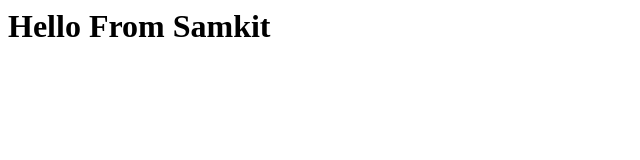
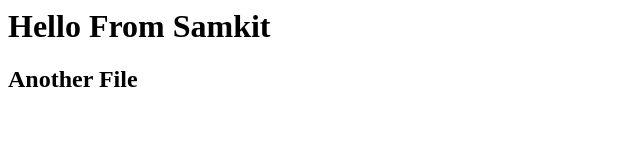
Before and after one commit to SamEditz777/gitdemo18072025, a plain HTML site: page index.html in a window 1280 px wide. Shown: the whole page, without its empty margins (0-640 px from the left). Drawn offline with Linux system fonts and the light colour scheme.

Commit message:
Add a second heading to index.html

```diff
--- a/index.html
+++ b/index.html
@@ -1,5 +1,6 @@
 <html>
   <body>
     <h1>Hello From Samkit</h1>
+    <h2>Another File</h2>
   </body>
 </html>
```
